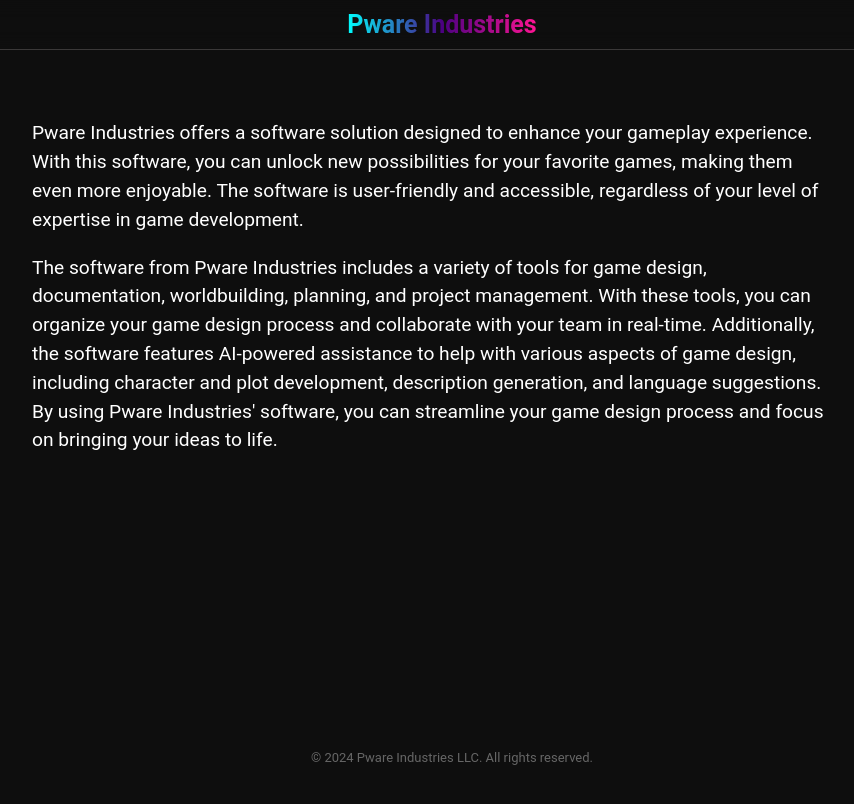
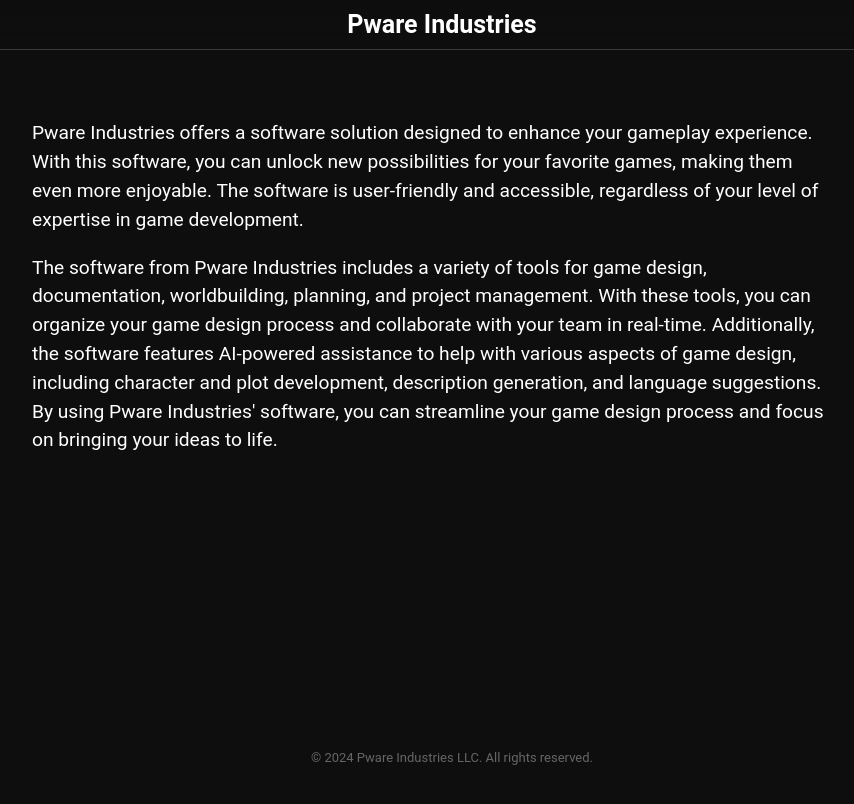
Before and after one commit to PetruSS1/petruss1.github.io, a plain HTML site: page index.html in a window 1280 px wide. Shown: the top 804 px of the page, without its empty margins (208-1062 px from the left). Drawn offline with Linux system fonts and the light colour scheme.

Commit message:
Update styles.css

```diff
--- a/styles.css
+++ b/styles.css
@@ -24,13 +24,11 @@ body {
 }
 
 .logo {
-  color: transparent;
+  color: #ffffff;
   font-size: 25px;
   font-family: 'Roboto', sans-serif;
   font-weight: bold;
-  background-image: linear-gradient(to right, #00FFFF 0%, #4B0082 50%, #FF1493 100%);
-  -webkit-background-clip: text; / For Safari */
-  background-clip: text;
+
 }
 
 .nav-links {
```
